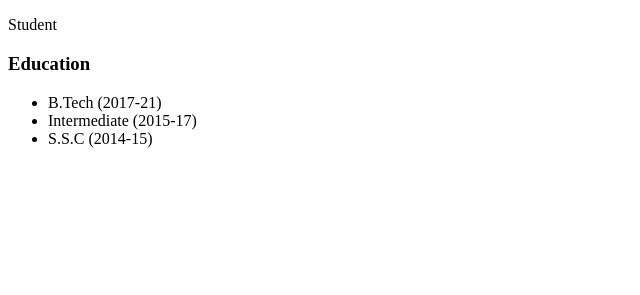
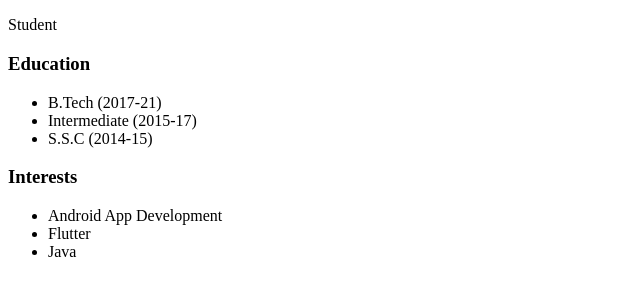
Before and after one commit to AbhinavChanduChenumalla/Github, a plain HTML site: page index.html in a window 1280 px wide. Shown: the part 91-386 px from the top of the page, without its empty margins (0-640 px from the left). Drawn offline with Linux system fonts and the light colour scheme.

Commit message:
Added Interests to index.html

```diff
--- a/index.html
+++ b/index.html
@@ -14,6 +14,14 @@
             <li>S.S.C (2014-15)</li>
         </ul>
     </div>
+    <div>
+        <h3>Interests</h3>
+        <ul>
+            <li>Android App Development</li>
+            <li>Flutter</li>
+            <li>Java</li>
+        </ul>
+    </div>
 </body>
 
 </html>
```
